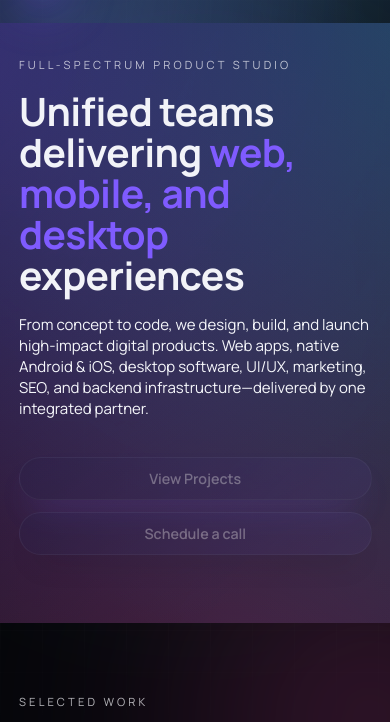
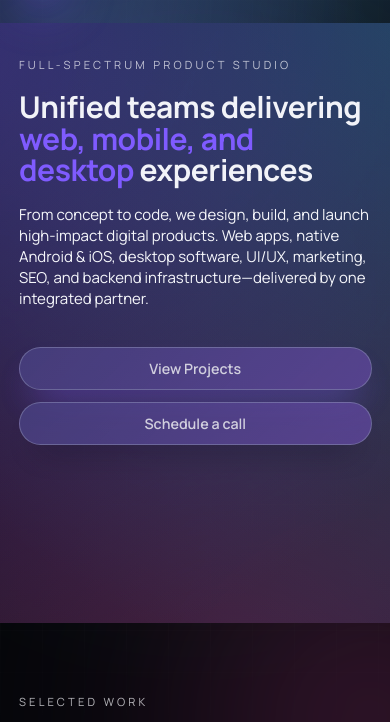
Before and after one commit to mahnoor-zahid0/pixelarcadecode, a website: page index.html in a window 390 px wide. Shown: the part 84-806 px from the top of the page. Drawn offline with Linux system fonts and the light colour scheme.

Commit message:
Update styles.css

```diff
--- a/assets/css/styles.css
+++ b/assets/css/styles.css
@@ -1249,6 +1249,7 @@ img {
   .hero {
     padding-top: 1.5rem;
     padding-bottom: 4.5rem;
+    overflow: hidden;
   }
 
   .hero::before {
@@ -1260,16 +1261,21 @@ img {
   }
 
   .hero__copy h1 {
-    font-size: clamp(1.4rem, 10vw, 2.6rem);
+    font-size: clamp(1.4rem, 10vw, 2.0rem);
   }
 
   .hero__actions {
     gap: 0.75rem;
+    position: relative;
+    z-index: 2;
   }
 
   .hero__actions .btn {
     padding: 0.75rem 1.2rem;
     font-size: 0.95rem;
+    opacity: 0.9;
+    background: linear-gradient(135deg, rgba(72, 64, 128, 0.95), rgba(98, 72, 160, 0.85));
+    border: 1px solid rgba(146, 150, 188, 0.55);
   }
 }
 
```
